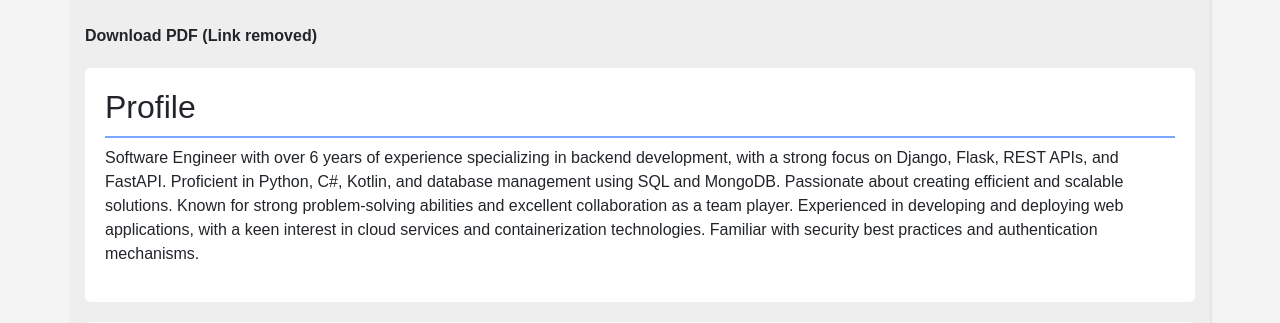
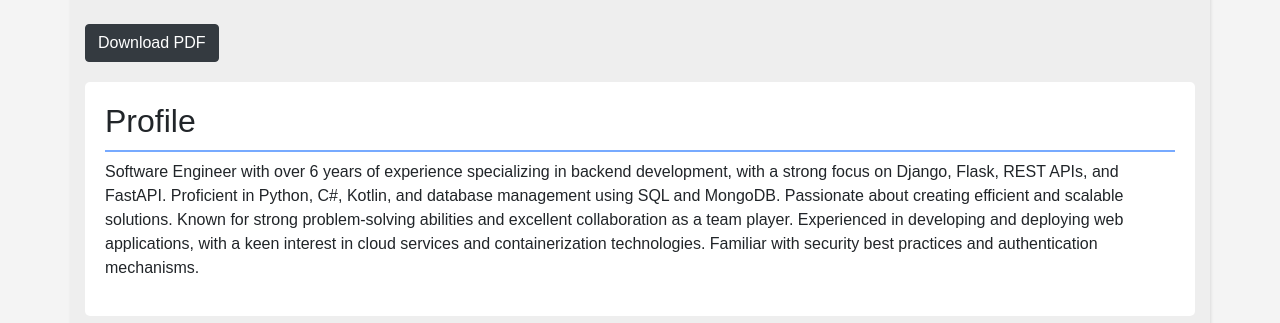
Before and after one commit to Pumelela-Banca/PumelealAppsProfile, a Django app: page /resume/ in a window 1280 px wide. Shown: the part 217-540 px from the top of the page. Run offline with Django 5.2, Linux system fonts and the light colour scheme; some libraries are stand-ins or nearby versions.

Commit message:
changed added downloadlink

```diff
--- a/myProfile/mainPage/templates/resume.html
+++ b/myProfile/mainPage/templates/resume.html
@@ -15,7 +15,7 @@
         <h1>Pumelela Banca</h1>
         <p>Software Engineer (Backend)</p>
     </header><br>
-    <p><strong>Download PDF (Link removed)</strong></p>
+    <a href="{% url 'download_resume' %}" class="btn btn-dark">Download PDF</a>
 
     <section class="profile">
         <h2>Profile</h2>
```
